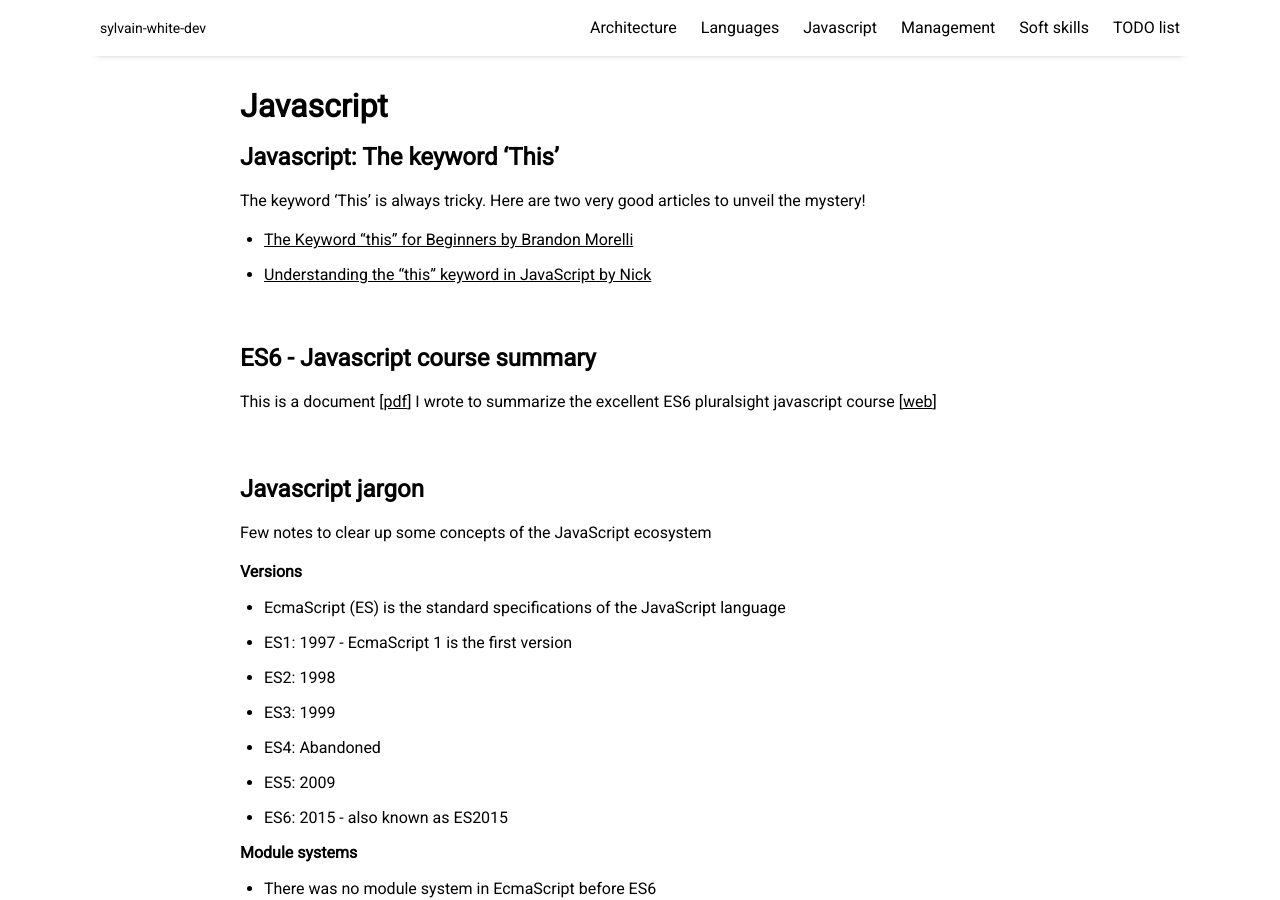
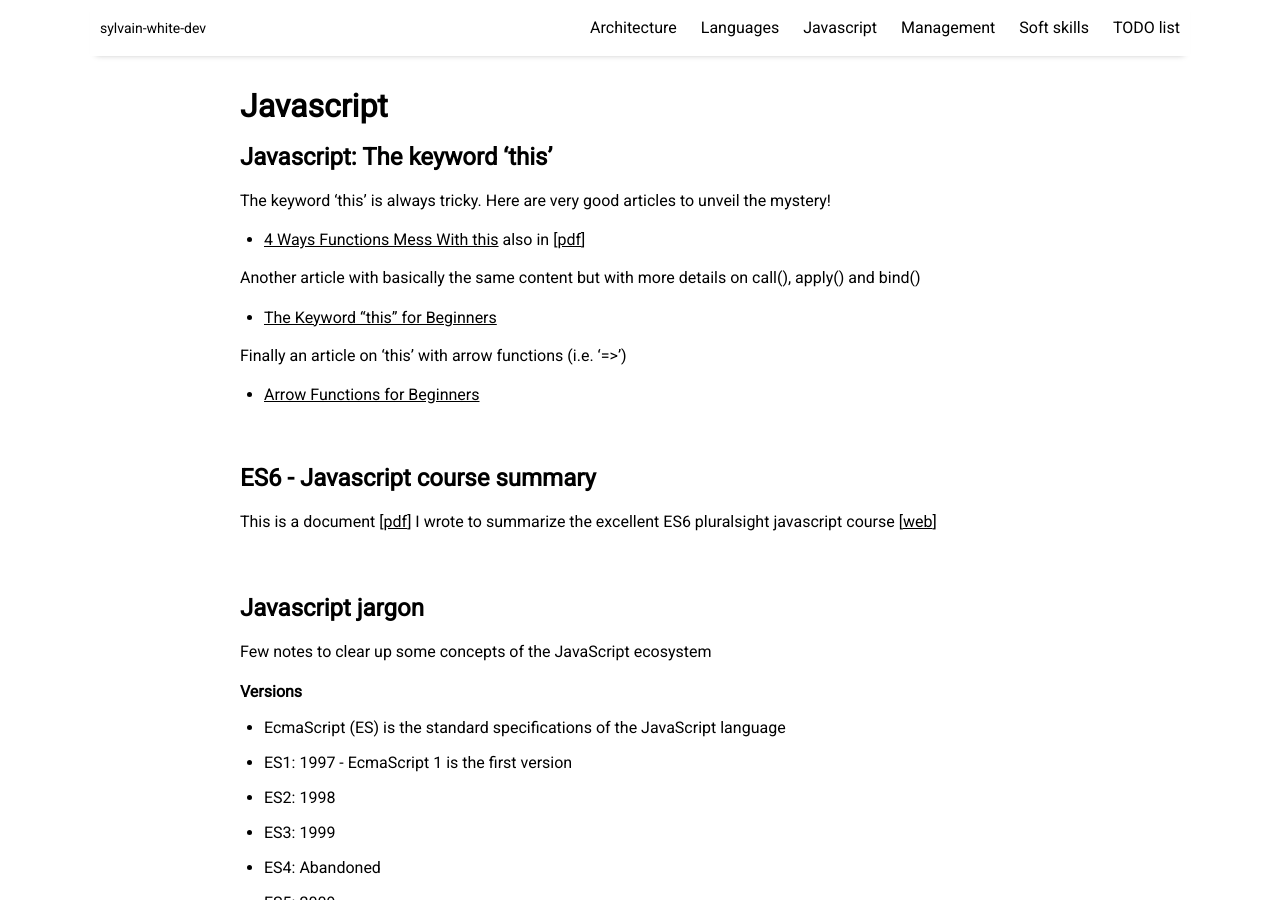
Before and after one commit to sylvainwhite/sylvain-white-dev, a Jekyll site: the page built from pages/javascript.md, in a window 1280 px wide and 900 px high. Built offline with Jekyll 4.4.1, drawn with Linux system fonts in a browser that asks for light colours; nearby versions of some CDN libraries.

Commit message:
Update javascript page

```diff
--- a/pages/javascript.md
+++ b/pages/javascript.md
@@ -3,11 +3,17 @@ layout: misc
 title: Javascript
 ---
 
-## Javascript: The keyword 'This'
+## Javascript: The keyword 'this'
 
-The keyword 'This' is always tricky. Here are two very good articles to unveil the mystery!
-* [The Keyword "this" for Beginners by Brandon Morelli](https://codeburst.io/javascript-the-keyword-this-for-beginners-fb5238d99f85){:target="_blank"}
-* [Understanding the "this" keyword in JavaScript by Nick](http://unschooled.org/2012/03/understanding-javascript-this/){:target="_blank"}
+The keyword 'this' is always tricky. Here are very good articles to unveil the mystery!
+
+* [4 Ways Functions Mess With this](https://seanmonstar.com/post/707068021/4-ways-functions-mess-with-this){:target="_blank"} also in [[pdf]({{ site.github.url }}/resources/4WaysFunctionsMessWithThis.pdf){:target="_blank"}]
+
+Another article with basically the same content but with more details on call(), apply() and bind()
+* [The Keyword "this" for Beginners](https://codeburst.io/javascript-the-keyword-this-for-beginners-fb5238d99f85){:target="_blank"}
+
+Finally an article on 'this' with arrow functions (i.e. '=>')
+* [Arrow Functions for Beginners](https://codeburst.io/javascript-arrow-functions-for-beginners-926947fc0cdc){:target="_blank"}
 
 <br/>
 
```
Also changed, not shown: 1 other file.
